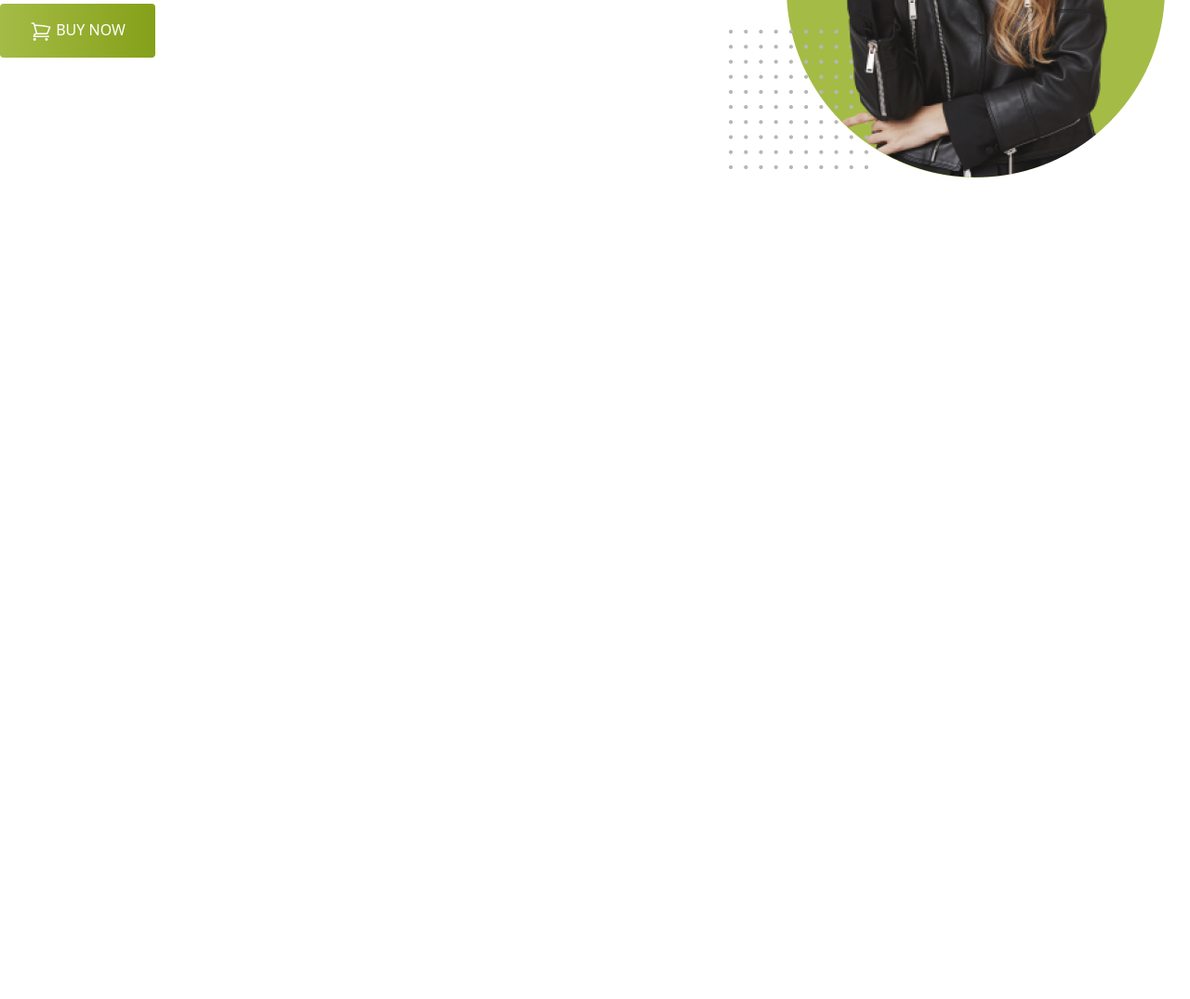
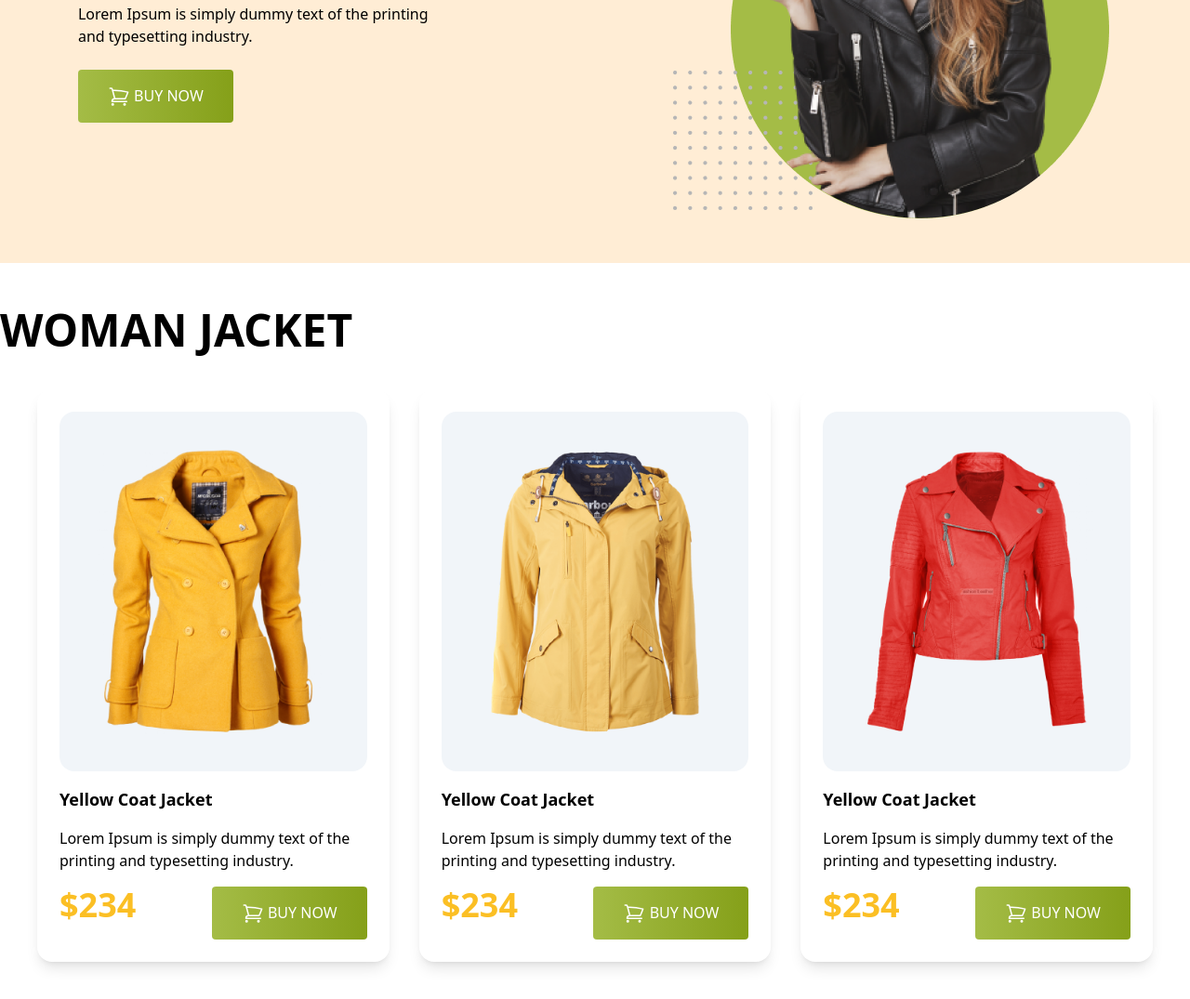
Before and after one commit to computerscience41/fashion-design, a plain HTML site: page index.html in a window 1280 px wide. Shown: the part 316-1391 px from the top of the page at 93% size. Before the commit the page ends 800 px from the top, so only its background shows below. Drawn offline with nearby package versions, Linux system fonts and the light colour scheme.

Commit message:
update jacket design

```diff
--- a/index.html
+++ b/index.html
@@ -11,30 +11,106 @@
 </head>
 
 <body>
-    <header class="container mx-auto">
+    <header class="bg-orange-100">
         <!-- navbar  -->
 
         <!-- Banner Design  -->
-        <div class="flex  ">
-            <div class="mt-28">
+        <div class="md:flex justify-center items-center container mx-auto py-12 px-4 ">
+            <div class="space-y-6">
                 <h1 class="text-7xl  uppercase font-semibold"> <span class="text-yellow-500">Be the Penguins</span> <br>
                     of Winter</h1>
-                <p class="text-base font-normal mt-2">Lorem Ipsum is simply dummy text of the printing <br>
+                <p class="text-base font-normal ">Lorem Ipsum is simply dummy text of the printing <br>
                     and typesetting industry.</p>
-                <button class="text-white rounded py-4 px-8 mt-2 text-base  font-medium bg-gradient-to-r from-[#A4BC46] to-[#85A019]">
-                    <svg xmlns="http://www.w3.org/2000/svg" fill="none" viewBox="0 0 24 24" stroke-width="1.5" stroke="currentColor" class="w-6 h-6 inline">
-                        <path stroke-linecap="round" stroke-linejoin="round" d="M2.25 3h1.386c.51 0 .955.343 1.087.835l.383 1.437M7.5 14.25a3 3 0 00-3 3h15.75m-12.75-3h11.218c1.121-2.3 2.1-4.684 2.924-7.138a60.114 60.114 0 00-16.536-1.84M7.5 14.25L5.106 5.272M6 20.25a.75.75 0 11-1.5 0 .75.75 0 011.5 0zm12.75 0a.75.75 0 11-1.5 0 .75.75 0 011.5 0z" />
-                      </svg>
+                <button
+                    class="text-white rounded py-4 px-8  text-base  font-medium bg-gradient-to-r from-[#A4BC46] to-[#85A019]">
+                    <svg xmlns="http://www.w3.org/2000/svg" fill="none" viewBox="0 0 24 24" stroke-width="1.5"
+                        stroke="currentColor" class="w-6 h-6 inline">
+                        <path stroke-linecap="round" stroke-linejoin="round"
+                            d="M2.25 3h1.386c.51 0 .955.343 1.087.835l.383 1.437M7.5 14.25a3 3 0 00-3 3h15.75m-12.75-3h11.218c1.121-2.3 2.1-4.684 2.924-7.138a60.114 60.114 0 00-16.536-1.84M7.5 14.25L5.106 5.272M6 20.25a.75.75 0 11-1.5 0 .75.75 0 011.5 0zm12.75 0a.75.75 0 11-1.5 0 .75.75 0 011.5 0z" />
+                    </svg>
                     BUY NOW</button>
             </div>
-            <div class="ml-36 mt-5">
-                <img src="images/model.png" alt="">
+            <div class="mt-4">
+                <img class="w-3/4 md:w-full" src="images/model.png" alt="">
             </div>
         </div>
     </header>
 
-    <main>
+    <main class=" container mx-auto ">
 
+        <!-- Woman jacket design  -->
+
+        <section class="mt-12 ">
+            <h2 class="text-5xl font-semibold  uppercase">WoMan Jacket</h2>
+            <!-- Jacket 1  -->
+            <div class="grid sm:grid-cols-1 md:grid-cols-2 lg:grid-cols-3  gap-8  p-10">
+                <div class="shadow-lg p-6 rounded-2xl">
+                    <div class=" bg-slate-100 p-10 rounded-2xl">
+                        <img src="images/jacket-1.png" alt="">
+                    </div>
+                    <div class="space-y-4">
+                        <h3 class="text-lg font-bold mt-4">Yellow Coat Jacket </h3>
+                        <p class="text-base font-base">Lorem Ipsum is simply dummy text of the <br>
+                            printing and typesetting industry.</p>
+                        <div class="flex justify-between">
+                            <h2 class="text-4xl font-black text-amber-400">$234</h2>
+                            <button
+                                class="text-white rounded py-4 px-8  text-base  font-medium bg-gradient-to-r from-[#A4BC46] to-[#85A019]">
+                                <svg xmlns="http://www.w3.org/2000/svg" fill="none" viewBox="0 0 24 24"
+                                    stroke-width="1.5" stroke="currentColor" class="w-6 h-6 inline">
+                                    <path stroke-linecap="round" stroke-linejoin="round"
+                                        d="M2.25 3h1.386c.51 0 .955.343 1.087.835l.383 1.437M7.5 14.25a3 3 0 00-3 3h15.75m-12.75-3h11.218c1.121-2.3 2.1-4.684 2.924-7.138a60.114 60.114 0 00-16.536-1.84M7.5 14.25L5.106 5.272M6 20.25a.75.75 0 11-1.5 0 .75.75 0 011.5 0zm12.75 0a.75.75 0 11-1.5 0 .75.75 0 011.5 0z" />
+                                </svg>
+                                BUY NOW</button>
+                        </div>
+                    </div>
+                </div>
+                <!-- Jacket 2  -->
+                <div class="shadow-lg p-6 rounded-2xl">
+                    <div class=" bg-slate-100 p-10 rounded-2xl">
+                        <img src="images/jacket-2.png" alt="">
+                    </div>
+                    <div class="space-y-4">
+                        <h3 class="text-lg font-bold mt-4">Yellow Coat Jacket </h3>
+                        <p class="text-base font-base">Lorem Ipsum is simply dummy text of the <br>
+                            printing and typesetting industry.</p>
+                        <div class="flex justify-between">
+                            <h2 class="text-4xl font-black text-amber-400">$234</h2>
+                            <button
+                                class="text-white rounded py-4 px-8  text-base  font-medium bg-gradient-to-r from-[#A4BC46] to-[#85A019]">
+                                <svg xmlns="http://www.w3.org/2000/svg" fill="none" viewBox="0 0 24 24"
+                                    stroke-width="1.5" stroke="currentColor" class="w-6 h-6 inline">
+                                    <path stroke-linecap="round" stroke-linejoin="round"
+                                        d="M2.25 3h1.386c.51 0 .955.343 1.087.835l.383 1.437M7.5 14.25a3 3 0 00-3 3h15.75m-12.75-3h11.218c1.121-2.3 2.1-4.684 2.924-7.138a60.114 60.114 0 00-16.536-1.84M7.5 14.25L5.106 5.272M6 20.25a.75.75 0 11-1.5 0 .75.75 0 011.5 0zm12.75 0a.75.75 0 11-1.5 0 .75.75 0 011.5 0z" />
+                                </svg>
+                                BUY NOW</button>
+                        </div>
+                    </div>
+                </div>
+                <!-- Jacket 3  -->
+                <div class="shadow-lg p-6 rounded-2xl">
+                    <div class=" bg-slate-100 p-10 rounded-2xl">
+                        <img src="images/jacket-3.png" alt="">
+                    </div>
+                    <div class="space-y-4">
+                        <h3 class="text-lg font-bold mt-4">Yellow Coat Jacket </h3>
+                        <p class="text-base font-base">Lorem Ipsum is simply dummy text of the <br>
+                            printing and typesetting industry.</p>
+                        <div class="flex justify-between">
+                            <h2 class="text-4xl font-black text-amber-400">$234</h2>
+                            <button
+                                class="text-white rounded py-4 px-8  text-base  font-medium bg-gradient-to-r from-[#A4BC46] to-[#85A019]">
+                                <svg xmlns="http://www.w3.org/2000/svg" fill="none" viewBox="0 0 24 24"
+                                    stroke-width="1.5" stroke="currentColor" class="w-6 h-6 inline">
+                                    <path stroke-linecap="round" stroke-linejoin="round"
+                                        d="M2.25 3h1.386c.51 0 .955.343 1.087.835l.383 1.437M7.5 14.25a3 3 0 00-3 3h15.75m-12.75-3h11.218c1.121-2.3 2.1-4.684 2.924-7.138a60.114 60.114 0 00-16.536-1.84M7.5 14.25L5.106 5.272M6 20.25a.75.75 0 11-1.5 0 .75.75 0 011.5 0zm12.75 0a.75.75 0 11-1.5 0 .75.75 0 011.5 0z" />
+                                </svg>
+                                BUY NOW</button>
+                        </div>
+                    </div>
+                </div>
+            </div>
+        </section>
     </main>
 
     <footer>
```
